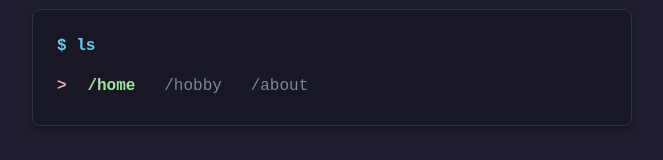
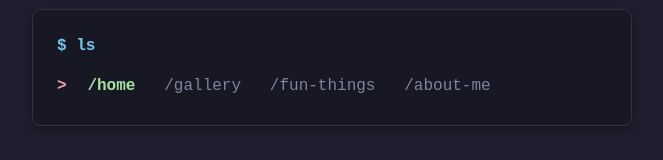
Before and after one commit to sinavarasina/sinanonym, a React (Vite) app: page / in a window 1280 px wide. Shown: the part 471-631 px from the top of the page, without its empty margins (308-971 px from the left). Built offline with nearby package versions, Linux system fonts and the light colour scheme.

Commit message:
refactor(images): move images from assets/ to assets/images
Signed-off-by: Varasina Farmadani <sina@sinanonym.my.id>

```diff
--- a/src/pages/Home/Home.tsx
+++ b/src/pages/Home/Home.tsx
@@ -1,9 +1,9 @@
 import { useState, useEffect } from "react";
 import styles from "./Home.module.css";
-import yuki from "../../assets/yuki-background-removed.png";
-import yukiGlassesOn from "../../assets/yuki-background-removed-glasses.png";
+import yuki from "../../assets/images/yuki-background-removed.png";
+import yukiGlassesOn from "../../assets/images/yuki-background-removed-glasses.png";
 
-const MENU_ITEMS = ["/home", "/hobby", "/about"];
+const MENU_ITEMS = ["/home", "/gallery", "/fun-things", "/about-me"];
 const ROTATING_TEXT =
   "< observing the resulting fluctuations in data > • 長門有希 •";
 
```
Also changed, not shown: src/assets/images/yuki-background-removed-glasses.png (added), src/assets/images/yuki-background-removed.png (added).
